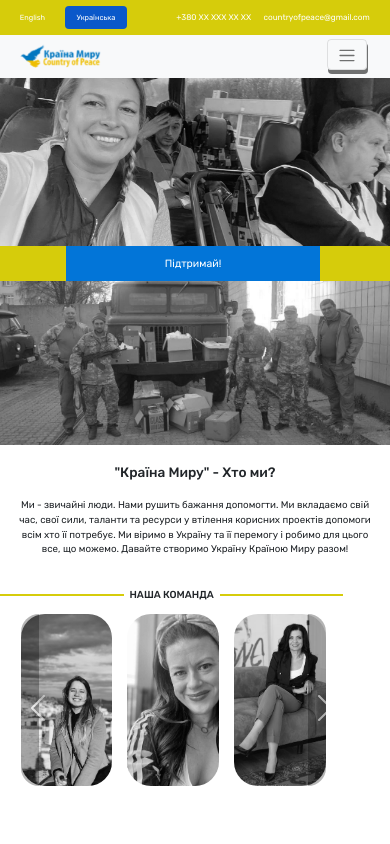
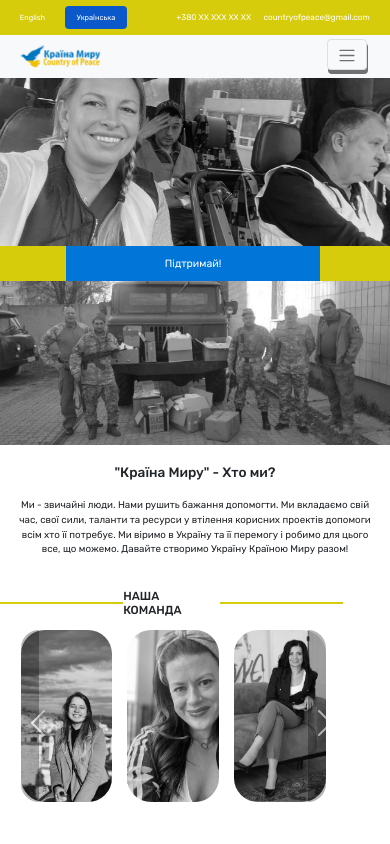
Before and after one commit to Mark4Devs/country, a React (Create React App) app: page /about in a window 390 px wide. Shown: the top 844 px of the page. Built offline with nearby package versions, Linux system fonts and the light colour scheme.

Commit message:
Update media.css

```diff
--- a/public/media.css
+++ b/public/media.css
@@ -580,6 +580,10 @@
         margin-top: 38%;
         margin-bottom: 6%;
     }
+    .border-container h2 {
+        margin: 0 auto;
+        font-size: 3vw;
+    }
 }
 @media screen and (max-width: 541px){
     .header-info span {
```
